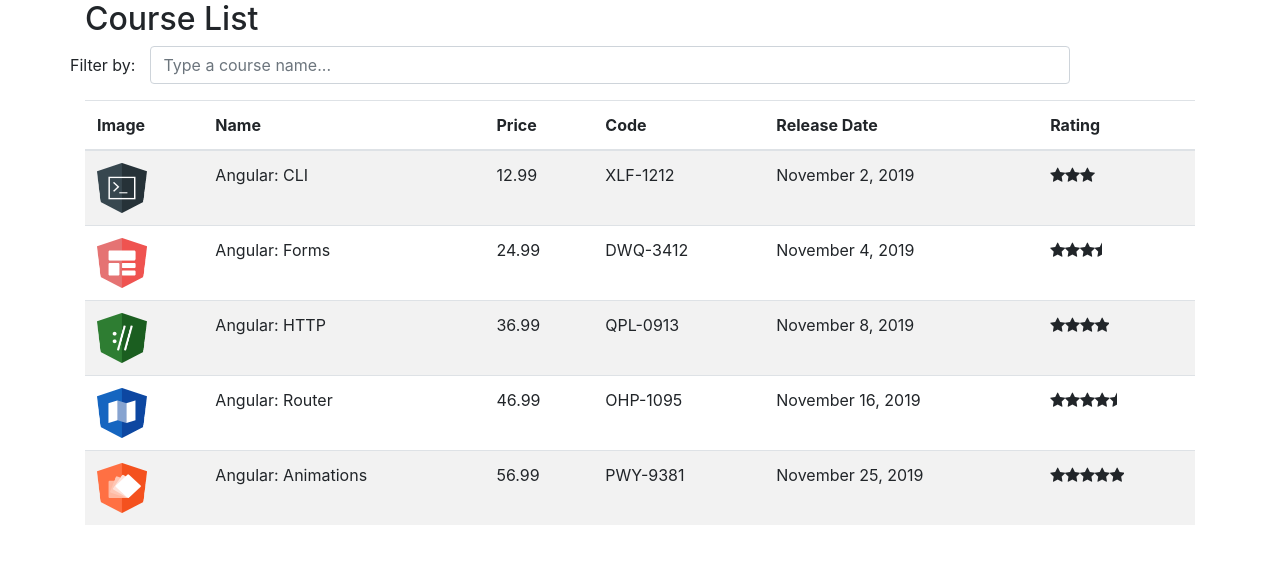
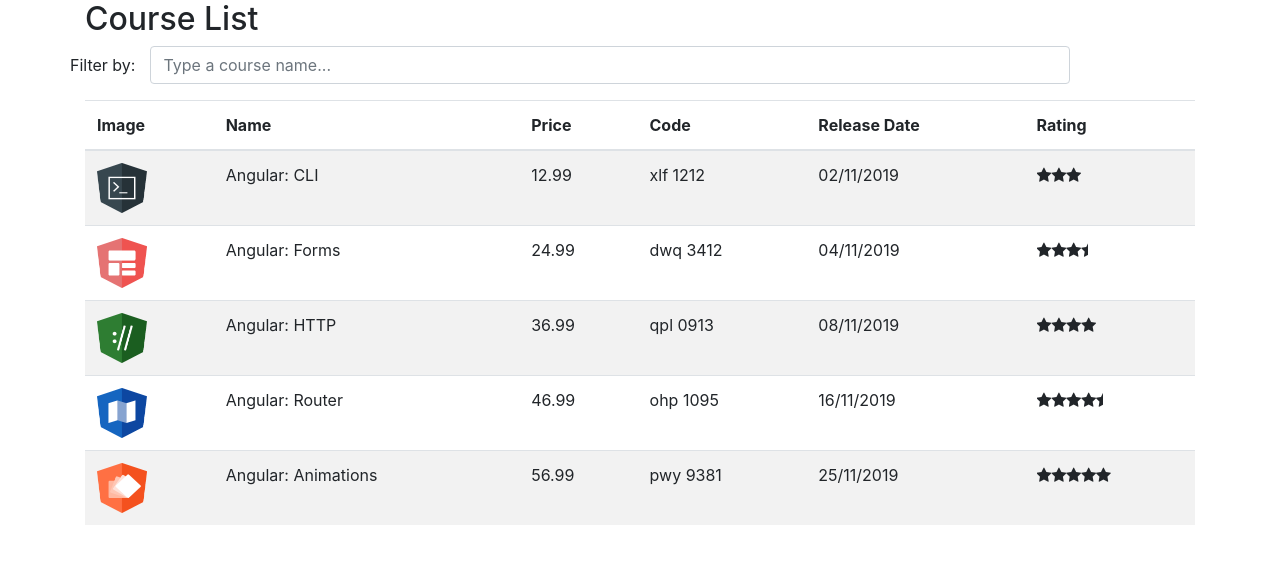
Before and after one commit to mayrinkdotcom/course-manager, an Angular app: page / in a window 1280 px wide. Shown: the top 564 px of the page. Built offline with nearby package versions, Linux system fonts and the light colour scheme.

Commit message:
feat: create pipes for course-list template

```diff
--- a/src/app/app.module.ts
+++ b/src/app/app.module.ts
@@ -4,13 +4,15 @@
 
 import { AppComponent } from './app.component';
 import { CourseListComponent } from './courses/course-list.component';
+import { ReplacePipe } from './pipe/replace.pipe';
 import { StarComponent } from './star/star.component';
 
 @NgModule({
   declarations: [ // local de declaração dos componentes que o módulo-raiz irá enxergar (direta ou indiretamente) para renderizar a aplicação
     AppComponent,
     CourseListComponent,
-    StarComponent
+    StarComponent,
+    ReplacePipe
   ],
   imports: [
     BrowserModule,
--- a/src/app/courses/course-list.component.html
+++ b/src/app/courses/course-list.component.html
@@ -23,8 +23,8 @@
       <td><img [src]="course.imageUrl" width="50" height="50" /></td>
       <td>{{ course.name }}</td>
       <td>{{ course.price }}</td>
-      <td>{{ course.code }}</td>
-      <td>{{ course.releaseDate }}</td>
+      <td>{{ course.code | lowercase | replace: '-': ' ' }}</td>
+      <td>{{ course.releaseDate | date: 'dd/MM/yyyy'}}</td>
       <td>
         <app-star [rating]="course.rating"></app-star>
       </td>
--- /dev/null
+++ b/src/app/pipe/replace.pipe.ts
@@ -0,0 +1,11 @@
+import { Pipe, PipeTransform } from "@angular/core";
+
+@Pipe({
+    name: 'replace'
+})
+export class ReplacePipe implements PipeTransform {
+
+    transform(value: string | null, char: string, valueToReplace: string) {
+        return value?.replace(char, valueToReplace);
+    }
+}
```
